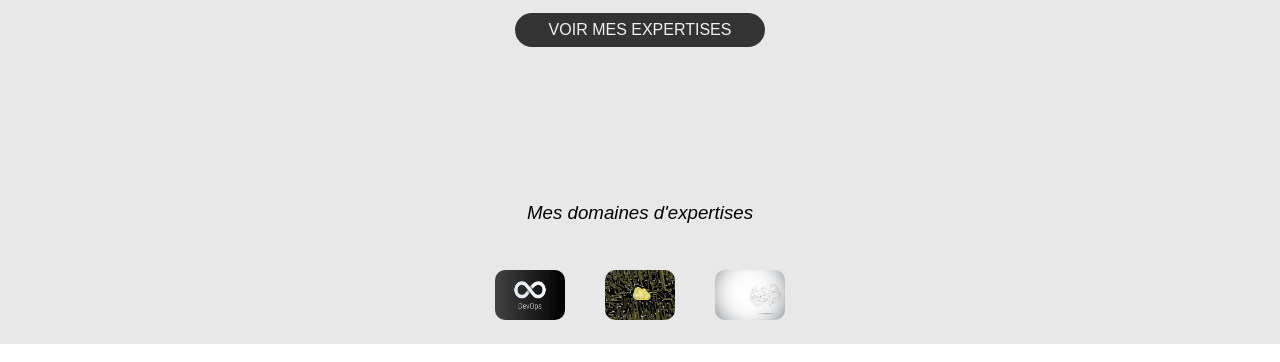
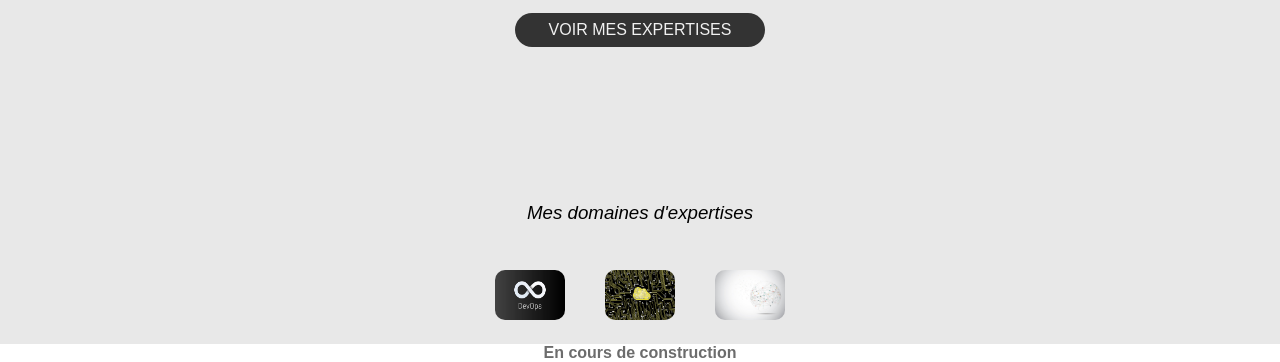
Before and after one commit to andriharisoa/andriharisoa.github.io, a plain HTML site: page index.html in a window 1280 px wide. Shown: the part 696-1058 px from the top of the page. Drawn offline with Linux system fonts and the light colour scheme.

Commit message:
add text: en cours de construction

```diff
--- a/index.html
+++ b/index.html
@@ -70,4 +70,12 @@
     </section>
     <script src="app.js"></script>
   </body>
+  <footer>
+    <div
+      id="encours"
+      style="text-align: center; font-weight: bold; color: rgb(108, 108, 108)"
+    >
+      En cours de construction
+    </div>
+  </footer>
 </html>
```
